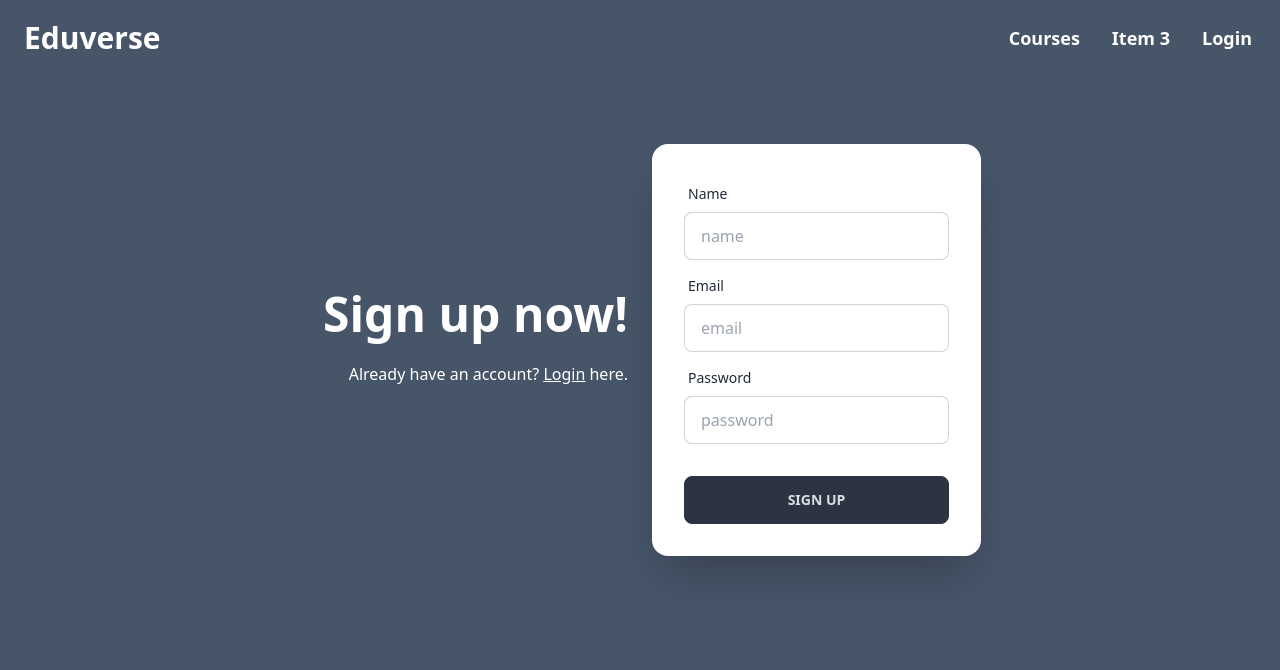
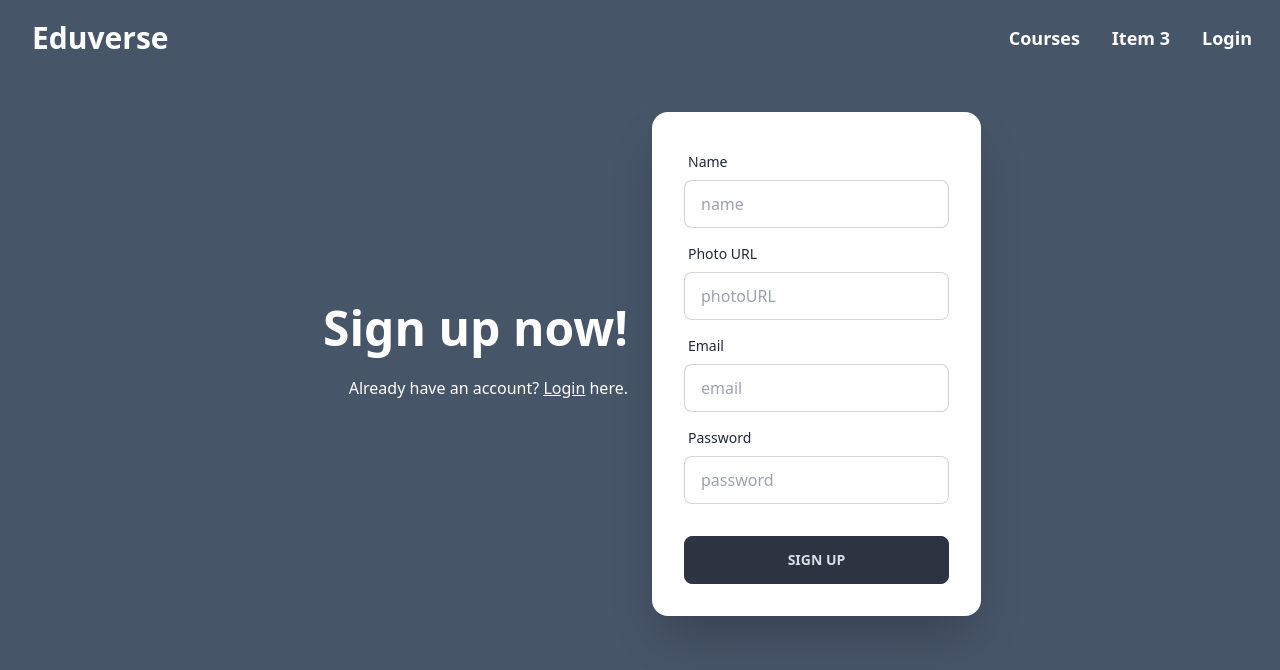
Before and after one commit to arefin-aareef/eduverse, a React (Vite) app in the folder client/: page /signup in a window 1280 px wide. Shown: the top 670 px of the page. Built offline with nearby package versions, Linux system fonts and the light colour scheme; no server answers.

Commit message:
login signup added

```diff
--- a/client/package.json
+++ b/client/package.json
@@ -10,12 +10,15 @@
     "preview": "vite preview"
   },
   "dependencies": {
+    "firebase": "^10.4.0",
     "localforage": "^1.10.0",
     "match-sorter": "^6.3.1",
     "react": "^18.2.0",
     "react-dom": "^18.2.0",
+    "react-hook-form": "^7.46.2",
     "react-router-dom": "^6.16.0",
-    "sort-by": "^1.2.0"
+    "sort-by": "^1.2.0",
+    "sweetalert2": "^11.7.31"
   },
   "devDependencies": {
     "@types/react": "^18.2.15",
--- a/client/src/Pages/Courses/CourseCard/CourseCard.jsx
+++ b/client/src/Pages/Courses/CourseCard/CourseCard.jsx
@@ -2,7 +2,7 @@ const CourseCard = ({ item }) => {
   const { course_name, course_description, image } = item;
 
   return (
-    <div className="card card-compact w-96 bg-base-100 shadow-xl">
+    <div className="card card-compact  bg-base-100 shadow-xl">
       <figure>
         <img
           src={image}
--- a/client/src/Pages/Courses/Courses/Courses.jsx
+++ b/client/src/Pages/Courses/Courses/Courses.jsx
@@ -10,7 +10,7 @@ const Courses = () => {
     <div className="">
       <CourseBanner></CourseBanner>
 
-      <div className=" bg-slate-500  py-8 px-2 md:px-0 grid grid-cols-1 lg:grid-cols-2 xl:grid-cols-3 gap-x-0 gap-y-8 place-items-center">
+      <div className=" bg-slate-500  py-6 px-2 md:px-6 grid grid-cols-1 lg:grid-cols-2 xl:grid-cols-3 gap-6 place-items-center">
         {courses.map((item) => (
           <CourseCard key={item._id} item={item}></CourseCard>
         ))}
--- a/client/src/Pages/Login/Login.jsx
+++ b/client/src/Pages/Login/Login.jsx
@@ -1,41 +1,92 @@
 /* eslint-disable react/no-unescaped-entities */
-import { Link } from "react-router-dom";
+import { Link, useLocation, useNavigate } from "react-router-dom";
+import { useForm } from "react-hook-form";
+import { useContext } from "react";
+import { AuthContext } from "../../Providers/AuthProvider";
+import Swal from 'sweetalert2'
+
 
 const Login = () => {
+  const {
+    register,
+    handleSubmit,
+    formState: { errors },
+  } = useForm();
+
+  const {signIn} = useContext(AuthContext)
+
+  const navigate = useNavigate()
+  const location = useLocation()
+
+  const from = location.state?.from?.pathname || "/"
+
+  const onSubmit = (data) => {
+    console.log(data);
+    signIn(data.email, data.password)
+    .then(result => {
+      const user = result.user
+      console.log(user);
+      Swal.fire({
+        position: 'top-end',
+        icon: 'success',
+        title: 'Login Successful',
+        showConfirmButton: false,
+        timer: 1500
+      })
+      navigate(from, { replace: true })
+
+    })
+
+  };
+
   return (
-    <div className="pt-12 lg:pt-24 bg-slate-600 min-h-screen text-white">
+    <div className="pt-12 lg:pt-24 bg-slate-600 min-h-screen">
       <div className="hero pt-12 ">
         <div className="grid grid-cols-1 lg:grid-cols-2 gap-6">
-
-
-          <div className="text-center lg:text-right w-full flex flex-col justify-center">
+          <div className="text-center lg:text-right w-full flex flex-col justify-center text-white">
             <h1 className="text-5xl font-bold">Login now!</h1>
             <p className="py-6 hidden lg:block">
-              Didn't register yet? <span className="underline"><Link to='/signup'>Create account</Link></span> here.
+              Didn't register yet?{" "}
+              <span className="underline">
+                <Link to="/signup">Create account</Link>
+              </span>{" "}
+              here.
             </p>
           </div>
 
           <div className="card flex-shrink-0 w-full max-w-sm shadow-2xl bg-base-100">
-            <div className="card-body">
+            <form onSubmit={handleSubmit(onSubmit)} className="card-body">
               <div className="form-control">
                 <label className="label">
                   <span className="label-text">Email</span>
                 </label>
                 <input
-                  type="text"
+                  type="email"
+                  name="email"
+                  {...register("email", { required: true })}
                   placeholder="email"
                   className="input input-bordered"
                 />
+                {errors.email && (
+                  <span className="text-red-600">Email is required</span>
+                )}
               </div>
               <div className="form-control">
                 <label className="label">
                   <span className="label-text">Password</span>
                 </label>
                 <input
-                  type="text"
+                  type="password"
+                  name="password"
+                  {...register("password", {
+                    required: true,
+                  })}
                   placeholder="password"
                   className="input input-bordered"
                 />
+                {errors.password?.type === "required" && (
+                  <span className="text-red-600">Password is required</span>
+                )}
                 <label className="label">
                   <a href="#" className="label-text-alt link link-hover">
                     Forgot password?
@@ -43,15 +94,22 @@ const Login = () => {
                 </label>
               </div>
               <div className="form-control mt-6">
-                <button className="btn btn-neutral hover:bg-white hover:text-black">Login</button>
+                <input
+                  type="submit"
+                  value="Login"
+                  className="btn btn-neutral hover:bg-white hover:text-black"
+                />
               </div>
-            </div>
+            </form>
           </div>
 
           <p className=" lg:hidden">
-              Didn't register yet? <span className="underline"><Link to='/signup'>Create account</Link></span> here.
-            </p>
-
+            Didn't register yet?{" "}
+            <span className="underline">
+              <Link to="/signup">Create account</Link>
+            </span>{" "}
+            here.
+          </p>
         </div>
       </div>
     </div>
--- a/client/src/Pages/Signup/Signup.jsx
+++ b/client/src/Pages/Signup/Signup.jsx
@@ -1,14 +1,53 @@
-import { Link } from "react-router-dom";
+import { Link, useNavigate } from "react-router-dom";
+import { useForm } from "react-hook-form"
+import { useContext } from "react";
+import { AuthContext } from "../../Providers/AuthProvider";
+import Swal from 'sweetalert2'
+
 
 
 const Signup = () => {
+
+  const {
+    register,
+    handleSubmit,
+    formState: { errors },
+  } = useForm()
+
+  const {createUser, updateUserProfile} = useContext(AuthContext)
+  const navigate = useNavigate()
+
+
+  const onSubmit = (data) => {
+    console.log(data)
+    createUser(data.email, data.password)
+    .then(result => {
+      const loggedUser = result.user
+      console.log(loggedUser);
+      updateUserProfile(data.name, data.photoURL)
+      .then(() => {
+        const saveUser = {name: data.name, photo: data.photoURL}
+        console.log(saveUser);
+      })
+      Swal.fire({
+        position: 'top-end',
+        icon: 'success',
+        title: 'User Created Successfully',
+        showConfirmButton: false,
+        timer: 1500
+      })
+      navigate('/')
+    })
+  }
+
+
     return (
-        <div className="pt-12 lg:pt-24 bg-slate-600 min-h-screen text-white">
+        <div className="pt-12 lg:pt-16 bg-slate-600 min-h-screen">
       <div className="hero pt-12 ">
         <div className="grid grid-cols-1 lg:grid-cols-2 gap-6">
 
 
-          <div className="text-center lg:text-right w-full flex flex-col justify-center">
+          <div className="text-center lg:text-right  text-white w-full flex flex-col justify-center">
             <h1 className="text-5xl font-bold">Sign up now!</h1>
             <p className="py-6 hidden lg:block">
               Already have an account? <span className="underline"><Link to='/login'>Login</Link></span> here.
@@ -16,46 +55,100 @@ const Signup = () => {
           </div>
 
           <div className="card flex-shrink-0 w-full max-w-sm shadow-2xl bg-base-100">
-            <div className="card-body">
 
-              <div className="form-control">
+          <form onSubmit={handleSubmit(onSubmit)} className="card-body">
+          <div className="form-control">
                 <label className="label">
                   <span className="label-text">Name</span>
                 </label>
                 <input
                   type="text"
+                  {...register("name", { required: true })}
+                  name="name"
                   placeholder="name"
                   className="input input-bordered"
                 />
+                {errors.name && (
+                  <span className="text-red-600">Name is required</span>
+                )}
               </div>
-
+              <div className="form-control">
+                <label className="label">
+                  <span className="label-text">Photo URL</span>
+                </label>
+                <input
+                  type="text"
+                  {...register("photoURL", { required: true })}
+                  name="photoURL"
+                  placeholder="photoURL"
+                  className="input input-bordered"
+                />
+                {errors.photoURL && (
+                  <span className="text-red-600">Photo URL is required</span>
+                )}
+              </div>
               <div className="form-control">
                 <label className="label">
                   <span className="label-text">Email</span>
                 </label>
                 <input
                   type="email"
+                  name="email"
+                  {...register("email", { required: true })}
                   placeholder="email"
                   className="input input-bordered"
                 />
+                {errors.email && (
+                  <span className="text-red-600">Email is required</span>
+                )}
               </div>
-
               <div className="form-control">
                 <label className="label">
                   <span className="label-text">Password</span>
                 </label>
                 <input
-                  type="text"
+                  type="password"
+                  name="password"
+                  {...register("password", {
+                    required: true,
+                    minLength: 6,
+                    maxLength: 20,
+                    pattern: /(?=.*[A-Za-z])(?=.*\d)[A-Za-z\d]/,
+                  })}
                   placeholder="password"
                   className="input input-bordered"
                 />
+                {errors.password?.type === "required" && (
+                  <span className="text-red-600">Password is required</span>
+                )}
+                {errors.password?.type === "minLength" && (
+                  <span className="text-red-600">
+                    Password must be at least 6 characters with one uppercase, one lowercase and one
+                    number
+                  </span>
+                )}
+                {errors.password?.type === "maxLength" && (
+                  <span className="text-red-600">
+                    Password must be less than 20 characters
+                  </span>
+                )}
+                {errors.password?.type === "pattern" && (
+                  <span className="text-red-600">
+                    Password must have one uppercase, one lowercase and one
+                    number
+                  </span>
+                )}
               </div>
+              <div className="form-control mt-6">
+                <input
+                  type="submit"
+                  className="btn btn-neutral hover:bg-white hover:text-black"
+                  value="Sign Up"
+                />
+              </div>
+            </form>
 
-              <div className="form-control mt-6">
-                <button className="btn btn-neutral hover:bg-white hover:text-black">Sign Up</button>
-              </div>
 
-            </div>
           </div>
 
           <p className=" lg:hidden">
--- /dev/null
+++ b/client/src/Providers/AuthProvider.jsx
@@ -0,0 +1,63 @@
+import { createContext, useEffect, useState } from "react";
+import { createUserWithEmailAndPassword, getAuth, onAuthStateChanged, signInWithEmailAndPassword, signOut, updateProfile } from "firebase/auth";
+import { app } from "../firebase/firebase.config";
+
+
+export const AuthContext = createContext(null)
+const auth = getAuth(app);
+
+
+const AuthProvider = ({children}) => {
+
+    const [user, setUser] = useState(null)
+    const [loading, setLoading] = useState(true)
+
+    const createUser = (email, password) => {
+        setLoading(true)
+        return createUserWithEmailAndPassword(auth, email, password)
+    }
+
+    const signIn = (email, password) => {
+        setLoading(true)
+        return signInWithEmailAndPassword(auth, email, password)
+    }
+
+    const logOut = () => {
+        setLoading(true)
+        return signOut(auth)
+    }
+
+    const updateUserProfile = (name, photo) => {
+        return updateProfile(auth.currentUser, {
+            displayName: name, photoURL: photo
+          })
+    }
+
+    useEffect(() => {
+        const unsubscribe = onAuthStateChanged(auth, currentUser => {
+            setUser(currentUser)
+            console.log('Current User', currentUser);
+            setLoading(false)
+        })
+        return () => {
+            return unsubscribe
+        }
+    },[])
+
+    const authInfo = {
+        user,
+        loading,
+        createUser,
+        signIn,
+        logOut,
+        updateUserProfile
+    }
+
+    return (
+        <AuthContext.Provider value={authInfo}>
+            {children}
+        </AuthContext.Provider>
+    );
+};
+
+export default AuthProvider;
--- a/client/src/components/NavBar/Navbar.jsx
+++ b/client/src/components/NavBar/Navbar.jsx
@@ -1,23 +1,29 @@
+import { useContext } from "react";
 import { useEffect, useState } from "react";
 import { Link } from "react-router-dom";
-import './NavBar.css'
-
+import { AuthContext } from "../../Providers/AuthProvider";
+import "./NavBar.css";
 
 const Navbar = () => {
+  const [scrolled, setScrolled] = useState(false);
 
-    const [scrolled, setScrolled] = useState(false);
+  const { user, logOut } = useContext(AuthContext);
+
+  const handleLogOut = () => {
+    logOut()
+      .then(() => {})
+      .catch((error) => console.log(error));
+  };
 
   useEffect(() => {
     const onScroll = () => {
-          if(window.scrollY > 10) {
-            setScrolled(true)
-          } else
-          setScrolled(false)
-        }
-        window.addEventListener("scroll", onScroll)
-        return () => window.removeEventListener("scroll", onScroll)
-      })
-
+      if (window.scrollY > 10) {
+        setScrolled(true);
+      } else setScrolled(false);
+    };
+    window.addEventListener("scroll", onScroll);
+    return () => window.removeEventListener("scroll", onScroll);
+  });
 
   const navOptions = (
     <div className="flex flex-col lg:flex-row font-semibold text-lg">
@@ -27,14 +33,39 @@ const Navbar = () => {
       <li className="hover:bg-white hover:text-black rounded-lg">
         <Link>Item 3</Link>
       </li>
+
+      {user ? (
+        <div className="flex">
+
+        <li
+          onClick={handleLogOut}
+          className="hover:bg-white hover:text-black rounded-lg inline-block"
+          >
+          <Link to="/">Logout</Link>
+
+        </li>
+
+          <img
+                style={{ width: 48, height: 48, borderRadius: "20%" }}
+                src={user?.photoURL}
+                alt={user?.displayName}
+                title={user?.email}
+              />
+
+          </div>
+      ) : (
         <li className="hover:bg-white hover:text-black rounded-lg">
-        <Link to='/login'>Login</Link>
+          <Link to="/login">Login</Link>
         </li>
+      )}
     </div>
   );
   return (
-
-      <div className={`navbar bg-transparent fixed z-20 max-w-screen-2xl text-white ${scrolled ? "scrolled " : "transition-all duration-500 ease-in"}`}>
+    <div
+      className={`navbar bg-transparent fixed z-20 max-w-screen-2xl text-white ${
+        scrolled ? "scrolled " : "transition-all duration-500 ease-in"
+      }`}
+    >
       <div className="navbar-start">
         <div className="dropdown">
           <label tabIndex={0} className="btn btn-ghost lg:hidden">
@@ -60,13 +91,18 @@ const Navbar = () => {
             {navOptions}
           </ul>
         </div>
-          <Link to="/" title="Home" className="ps-4 normal-case text-3xl font-bold">Eduverse</Link>
+        <Link
+          to="/"
+          title="Home"
+          className="ps-2 lg:ps-6 normal-case text-3xl font-bold"
+        >
+          Eduverse
+        </Link>
       </div>
       <div className="navbar-end hidden lg:flex">
         <ul className="menu menu-horizontal px-1">{navOptions}</ul>
       </div>
     </div>
-
   );
 };
 
--- a/client/src/main.jsx
+++ b/client/src/main.jsx
@@ -3,11 +3,14 @@ import ReactDOM from "react-dom/client";
 import "./index.css";
 import { RouterProvider } from "react-router-dom";
 import { router } from "./Routes/Routes";
+import AuthProvider from "./Providers/AuthProvider";
 
 ReactDOM.createRoot(document.getElementById("root")).render(
   <React.StrictMode>
-    <div className="max-w-screen-2xl min-h-screen mx-auto">
-      <RouterProvider router={router} />
-    </div>
+    <AuthProvider>
+      <div className="max-w-screen-2xl min-h-screen mx-auto">
+        <RouterProvider router={router} />
+      </div>
+    </AuthProvider>
   </React.StrictMode>
 );
```
Also changed, not shown: client/src/firebase/firebase.config.js (added, +17 -0 lines), 1 other file (tests, documents, lock files or other folders). Lines whose indentation alone changed are shown as unchanged.
